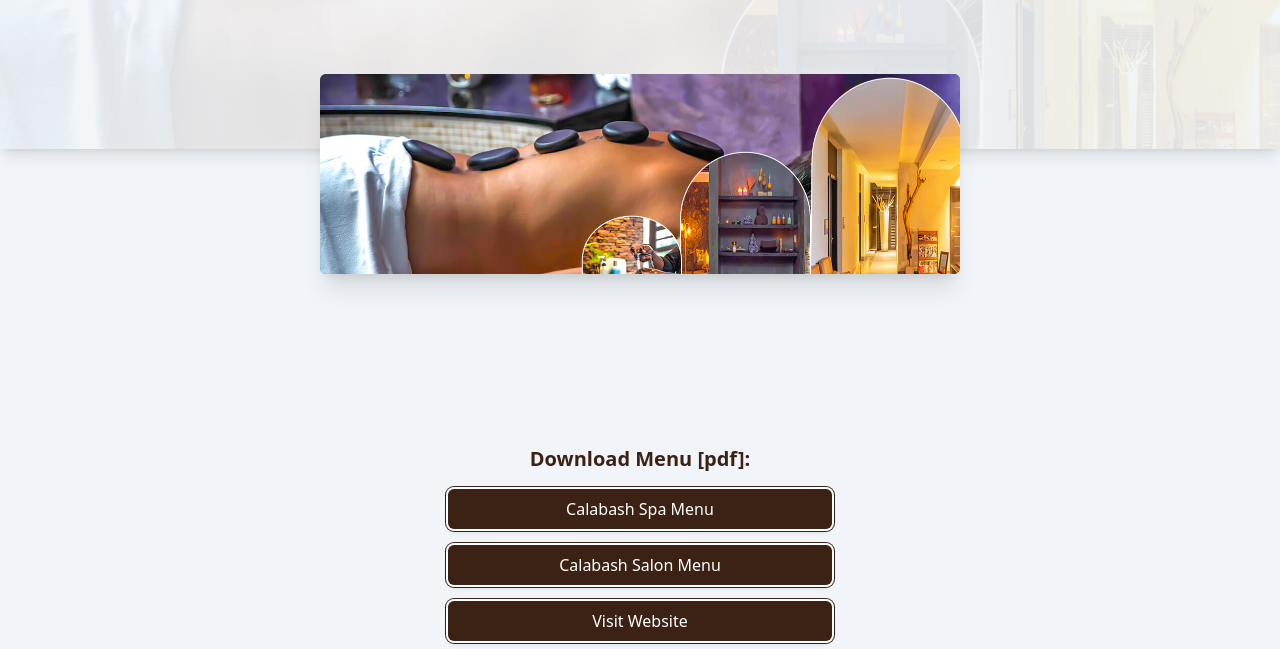
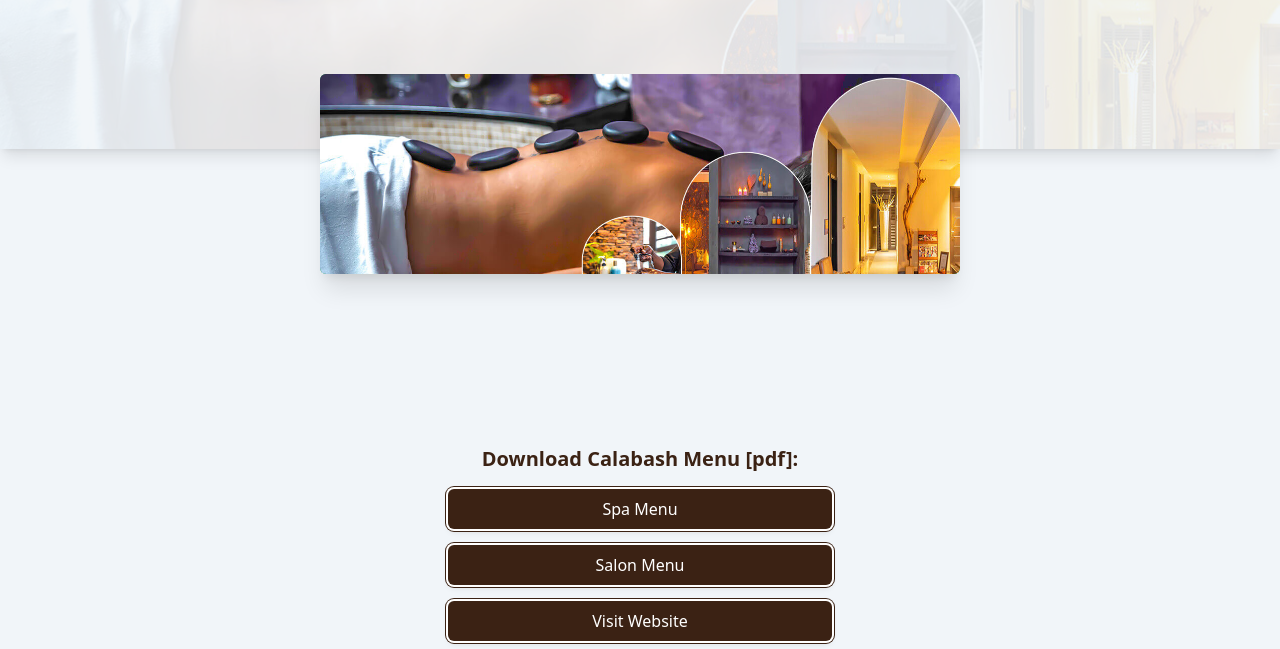
Before and after one commit to PaulDeveloper73/user-app, a website: page src/index.html in a window 1280 px wide. Shown: the part 151-800 px from the top of the page. Drawn offline with Linux system fonts and the light colour scheme.

Commit message:
Updated text

```diff
--- a/src/index.html
+++ b/src/index.html
@@ -44,18 +44,18 @@
           class="fixed left-0 flex flex-col items-center w-full space-y-4 bottom-2 justify-cente"
         >
           <h4 class="text-center text-xl font-bold text-[#3b2214]">
-            Download Menu [pdf]:
+            Download Calabash Menu [pdf]:
           </h4>
           <a
             class="text-white min-w-80 md:min-w-96 py-2 text-center rounded-md shadow-md ring-1 ring-[#3b2214] ring-offset-2 bg-[#3b2214] hover:bg-[#e1b93a] transition-all ease-in-out duration-500 hover:text-white hover:ring-offset-4 hover:ring-[#3b2214]"
             href="https://calabashspa.com/wp-content/uploads/2025/04/Calabash-Spa-Menu.pdf"
             target="_blank"
-            >Calabash Spa Menu</a
+            >Spa Menu</a
           ><a
             class="text-white min-w-80 md:min-w-96 py-2 text-center rounded-md shadow-md ring-1 ring-[#3b2214] ring-offset-2 bg-[#3b2214] hover:bg-[#e1b93a] transition-all ease-in-out duration-500 hover:text-white hover:ring-offset-4 hover:ring-[#3b2214]"
             href="https://calabashspa.com/wp-content/uploads/2025/04/Calabash-Salon-Menu.pdf"
             target="_blank"
-            >Calabash Salon Menu</a
+            >Salon Menu</a
           ><a
             class="text-white min-w-80 md:min-w-96 py-2 text-center rounded-md shadow-md ring-1 ring-[#3b2214] ring-offset-2 bg-[#3b2214] hover:bg-[#e1b93a] transition-all ease-in-out duration-500 hover:text-white hover:ring-offset-4 hover:ring-[#3b2214]"
             href="https://calabashspa.com/"
```
